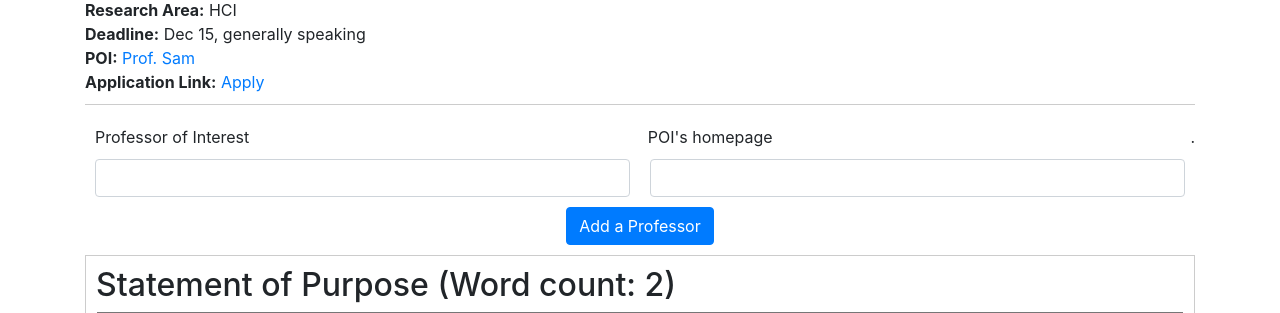
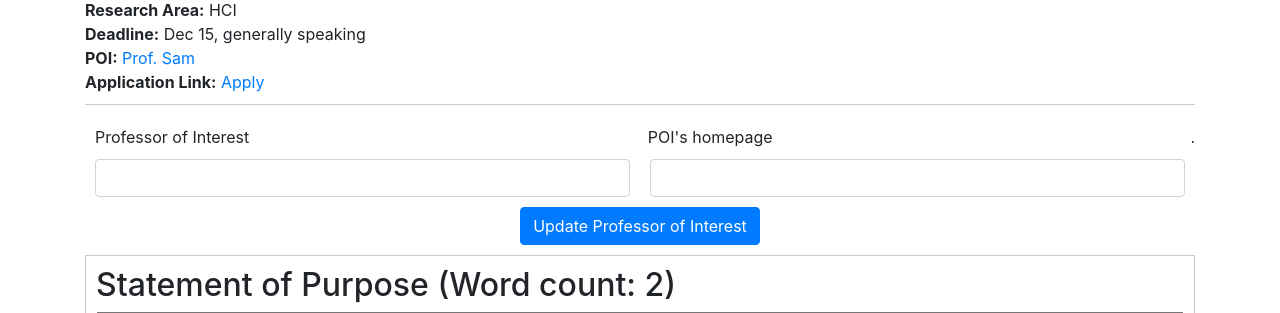
Before and after one commit to xzhan0/Application-Management, a Flask app: a page that uses FlaskWebApp/website/templates/college.html in a window 1280 px wide. Shown: the part 218-531 px from the top of the page. Run offline with Flask 3, Linux system fonts and the light colour scheme; a user stored in the database is signed in; parts of the project's set-up code (start-up, migrations or seed data) failed here and were passed over; some libraries are stand-ins or nearby versions.

Commit message:
Update college.html

```diff
--- a/FlaskWebApp/website/templates/college.html
+++ b/FlaskWebApp/website/templates/college.html
@@ -24,7 +24,7 @@
         <input name="poi_link" id="poi_link" class="form-control" placeholder=""></input>
     </div>
     <div align="center">
-        <button type="submit" class="btn btn-primary"> Add a Professor</button>
+        <button type="submit" class="btn btn-primary"> Update Professor of Interest</button>
     </div>
 </form>
 
```
